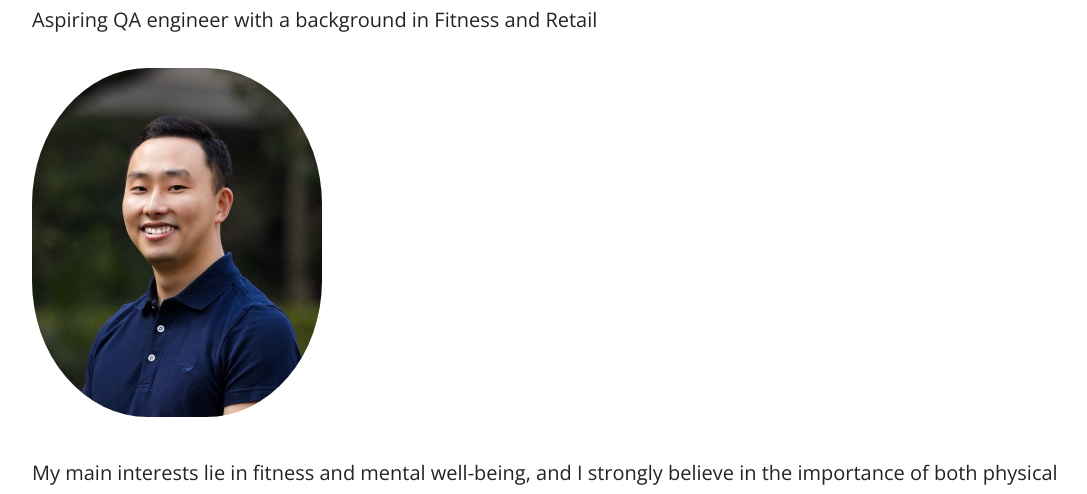
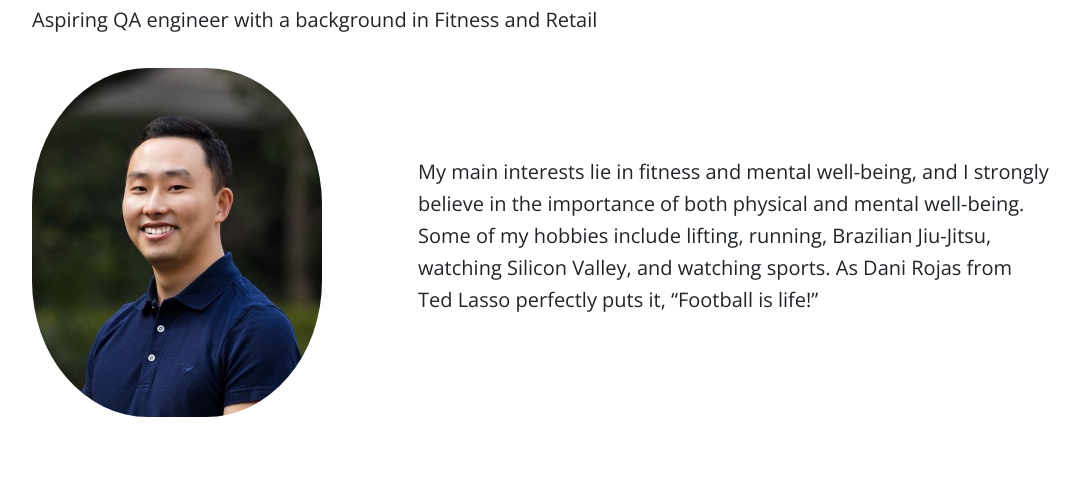
Before and after one commit to gosuz/GoSuzuki-Portfolio, a plain HTML site: page index.html in a window 1280 px wide. Shown: the part 302-796 px from the top of the page, without its empty margins (80-1167 px from the left). Drawn offline with nearby package versions, Linux system fonts and the light colour scheme.

Commit message:
'prof pic and self intro text are now aligned

```diff
--- a/css/styles.css
+++ b/css/styles.css
@@ -410,6 +410,26 @@ a.plus:active {
     padding-right: 10rem; */
   }
 
+  .my-photo-and-intro {
+    display: flex;
+    align-items: flex-start;
+    flex-wrap: nowrap;
+  }
+
+  .prof-pic {
+    width: 290px; /* You can set a size for the image to control its width */
+    height: auto;
+  }
+
+  #about-me-description {
+    margin: 0; /* Removes default margins around the paragraph */
+    width: 60%;
+    /* flex-grow: 1; */
+    /* background-color: red; */
+    margin-left: 6rem;
+    margin-top: 5rem;
+  }
+
   .cards{
     display: flex;
     margin: 0;
--- a/index.html
+++ b/index.html
@@ -39,10 +39,14 @@ China”> -->
       <hr class="section-line">
       <h2>Hi I'm Go, the opposite of stop 🚦 </h2>
       <p>Aspiring QA engineer with a background in Fitness and Retail</p>
-      <img src="images/prof_pic.jpg" alt="Go Suzuki img" id="prof-pic" class="py-3">
-      <p id="about-me-description">
-        My main interests lie in fitness and mental well-being, and I strongly believe in the importance of both physical and mental well-being. Some of my hobbies include lifting, running, Brazilian Jiu-Jitsu, watching Silicon Valley, and watching sports. As Dani Rojas from Ted Lasso perfectly puts it, “Football is life!”
-      </p>
+      <div class="my-photo-and-intro">
+        <img src="images/prof_pic.jpg" alt="Go Suzuki img" id="prof-pic" class="py-3">
+        <p id="about-me-description">
+          My main interests lie in fitness and mental well-being, and I strongly believe in the importance of both physical and mental well-being. Some of my hobbies include lifting, running, Brazilian Jiu-Jitsu, watching Silicon Valley, and watching sports. As Dani Rojas from Ted Lasso perfectly puts it, “Football is life!”
+        </p>
+      </div>
+
+
       <!-- Include image in here later -->
     </div>
     <div id="projects" class="sections">
```
